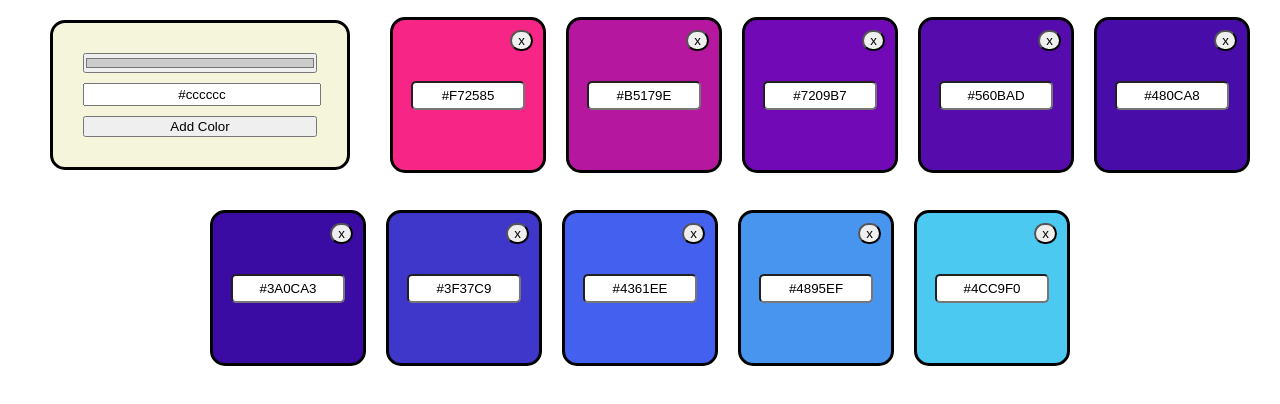
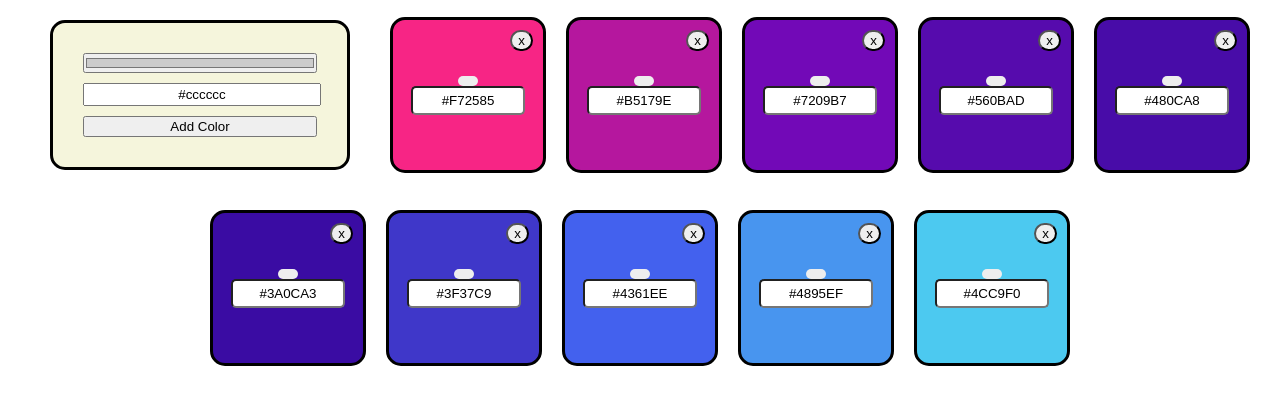
Before and after one commit to Chaosfuchs/color-saver-app, a React (Create React App) app: page / in a window 1280 px wide. Shown: the top 404 px of the page. Built offline with nearby package versions, Linux system fonts and the light colour scheme; no server answers.

Commit message:
Add fetching and name lables

```diff
--- a/src/components/ColorBox.jsx
+++ b/src/components/ColorBox.jsx
@@ -1,8 +1,36 @@
+import { useState, useEffect } from 'react';
 import styled, { css } from 'styled-components';
 
 export default function ColorBox({ color, onChange, onDelete }) {
+  const [fetchedData, setFetchedData] = useState(false);
+  const [colorName, setColorName] = useState('');
+  if (fetchedData) {
+    setTimeout(() => setFetchedData(false, 1000));
+  }
+
+  useEffect(() => {
+    async function fetchName() {
+      try {
+        const response = await fetch(
+          `https://www.thecolorapi.com/id?hex=${color.slice(1)}`
+        );
+        const data = await response.json();
+        setColorName(data.name.value);
+      } catch (message) {
+        console.error(message);
+        setColorName('');
+      }
+    }
+    fetchName();
+  }, [color]);
+
+  function handleClick() {
+    navigator.clipboard.writeText(color);
+  }
+
   return (
     <StyledBox backgroundColor={color} onClick={handleClick}>
+      <span>{colorName}</span>
       <input
         type="text"
         value={color}
@@ -11,9 +39,6 @@ export default function ColorBox({ color, onChange, onDelete }) {
       <button onClick={onDelete}>x</button>
     </StyledBox>
   );
-  function handleClick() {
-    navigator.clipboard.writeText(color);
-  }
 }
 
 const StyledBox = styled.div`
@@ -22,8 +47,10 @@ const StyledBox = styled.div`
   height: 150px;
   border-radius: 15px;
   background: ${props => props.backgroundColor};
-  display: grid;
-  place-content: center;
+  display: flex;
+  flex-direction: column;
+  justify-content: center;
+  align-items: center;
   border: 3px solid black;
   cursor: pointer;
 
@@ -31,6 +58,7 @@ const StyledBox = styled.div`
     padding: 5px 10px;
     background-color: #eee;
     border-radius: 10px;
+    text-align: center;
   }
 
   input {
```
